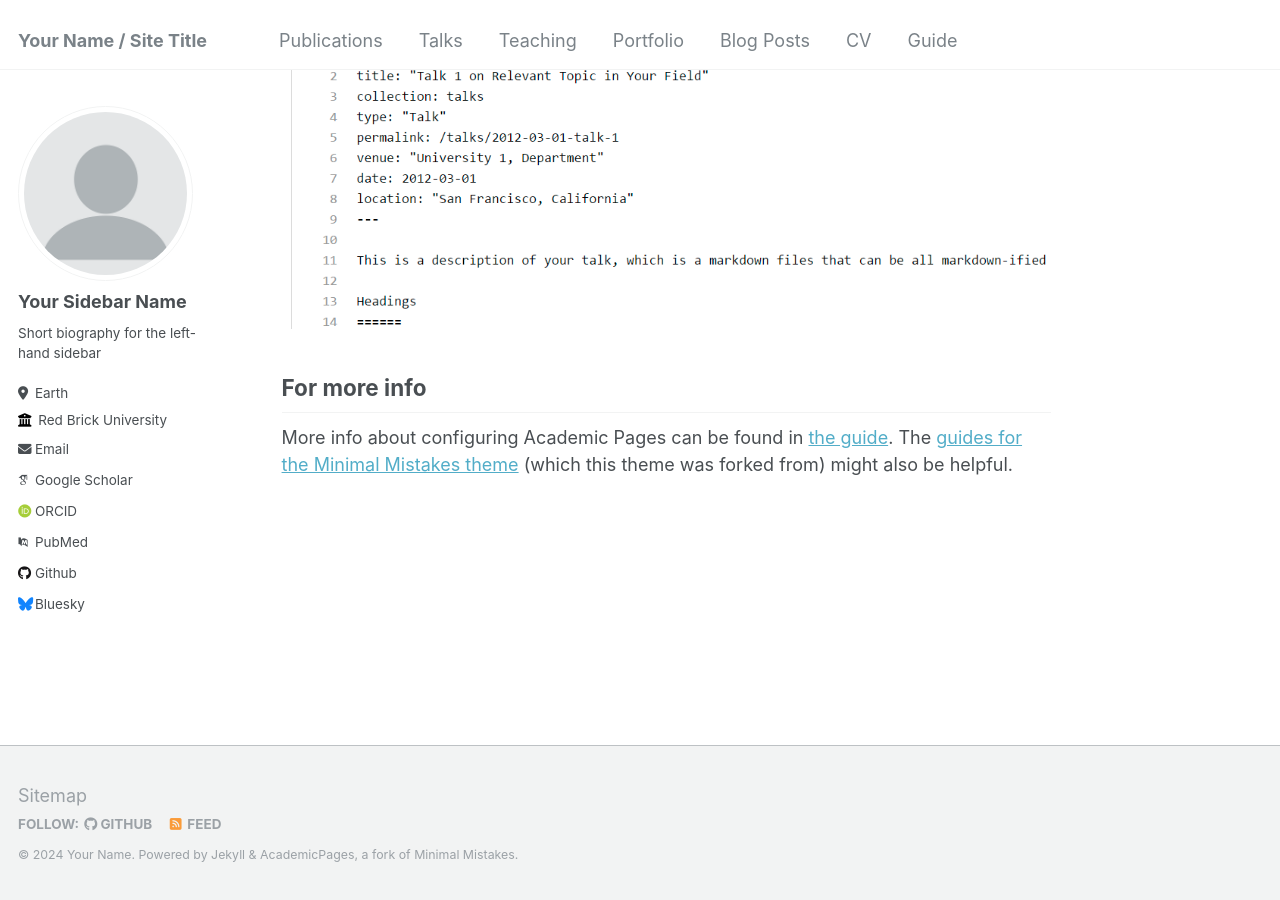
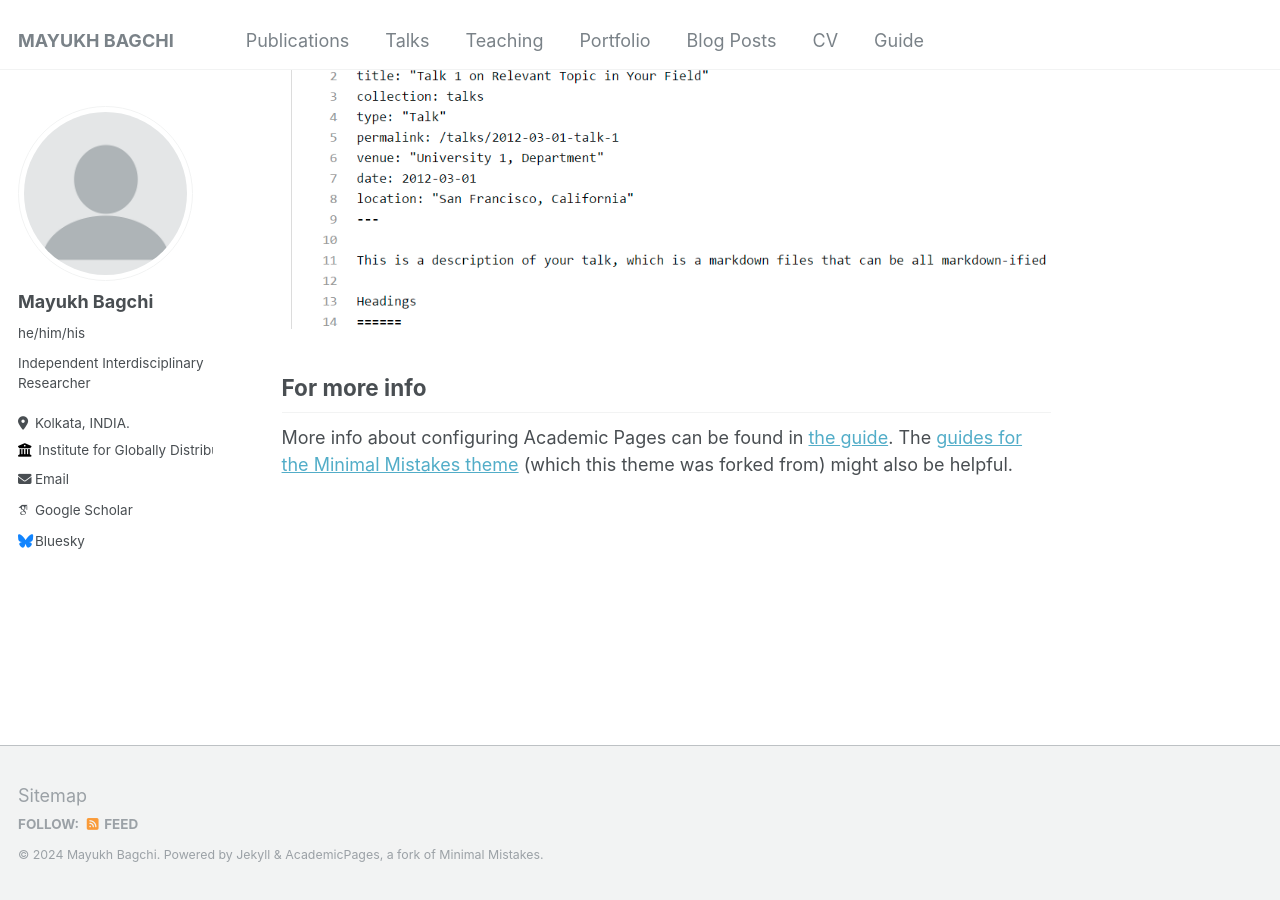
Before and after one commit to bagchi-mayukh/mayukhbagchi.github.io, a Jekyll site: the page built from _pages/about.md, in a window 1280 px wide and 900 px high, scrolled down 2660 px. Built offline with Jekyll 4.4.1, drawn with Linux system fonts in a browser that asks for light colours; some web fonts are replaced.

Commit message:
Update _config.yml

```diff
--- a/_config.yml
+++ b/_config.yml
@@ -8,13 +8,13 @@
 
 # Basic Site Settings
 locale                   : "en-US"
-title                    : "Your Name / Site Title"
+title                    : "MAYUKH BAGCHI"
 title_separator          : "-"
-name                     : &name "Your Name"
-description              : &description "personal description"
-url                      : https://academicpages.github.io # the base hostname & protocol for your site e.g. "https://mmistakes.github.io"
+name                     : &name "Mayukh Bagchi"
+description              : &description "Welcome to my world of interdisciplinary research!"
+url                      : https://mayukhbagchi.github.io # the base hostname & protocol for your site e.g. "https://mmistakes.github.io"
 baseurl                  : "" # the subpath of your site, e.g. "/blog"
-repository               : "academicpages/academicpages.github.io"
+repository               : "bagchi-mayukh/mayukhbagchi.github.io"
 
 # Site Author - The following control what appear as part of the author content on the side bar.
 #               If a field is blank the icon and link will not appear, otherwise it will be shown.
@@ -22,29 +22,29 @@ repository               : "academicpages/academicpages.github.io"
 author:
   # Biographic information
   avatar           : "profile.png"
-  name             : "Your Sidebar Name"
-  pronouns         : # example: "she/her"
-  bio              : "Short biography for the left-hand sidebar"
-  location         : "Earth"
-  employer         : "Red Brick University"
+  name             : "Mayukh Bagchi"
+  pronouns         : "he/him/his" # example: "she/her"
+  bio              : "Independent Interdisciplinary Researcher"
+  location         : "Kolkata, INDIA."
+  employer         : "Institute for Globally Distributed Open Research and Education (IGDORE)."
   uri              : # URL
-  email            : "none@example.org"
+  email            : "mayukh.bagchi@igdore.org"
 
   # Academic websites
-  arxiv            : # URL - Update with the correct link to your profile
-  googlescholar    : "https://scholar.google.com/citations?user=PS_CX0AAAAAJ"
-  impactstory      : # URL
-  orcid            : "http://orcid.org/yourorcidurl"
-  pubmed           : "https://www.ncbi.nlm.nih.gov/pubmed/?term=john+snow"
-  researchgate     : # URL
+  # arxiv            : # URL - Update with the correct link to your profile
+  googlescholar    : "https://scholar.google.com/citations?user=9z8aGO4AAAAJ&hl=en&oi=ao"
+  # impactstory      : # URL
+  # orcid            : "http://orcid.org/yourorcidurl"
+  # pubmed           : "https://www.ncbi.nlm.nih.gov/pubmed/?term=john+snow"
+  # researchgate     : # URL
 
   # Repositories and software development
-  bitbucket        : # Username - Update with your username on the site
-  codepen          : # Username
-  dribbble         : # Username
-  github           : "academicpages"
-  kaggle           : # Username
-  stackoverflow    : # User number or user number and name (i.e., use "1" or "1/jeff-atwood")
+  # bitbucket        : # Username - Update with your username on the site
+  # codepen          : # Username
+  # dribbble         : # Username
+  # github           : "academicpages"
+  # kaggle           : # Username
+  # stackoverflow    : # User number or user number and name (i.e., use "1" or "1/jeff-atwood")
 
   # Social media
   bluesky          : "bsky.app" # Replace this with you Bluesky username
```
